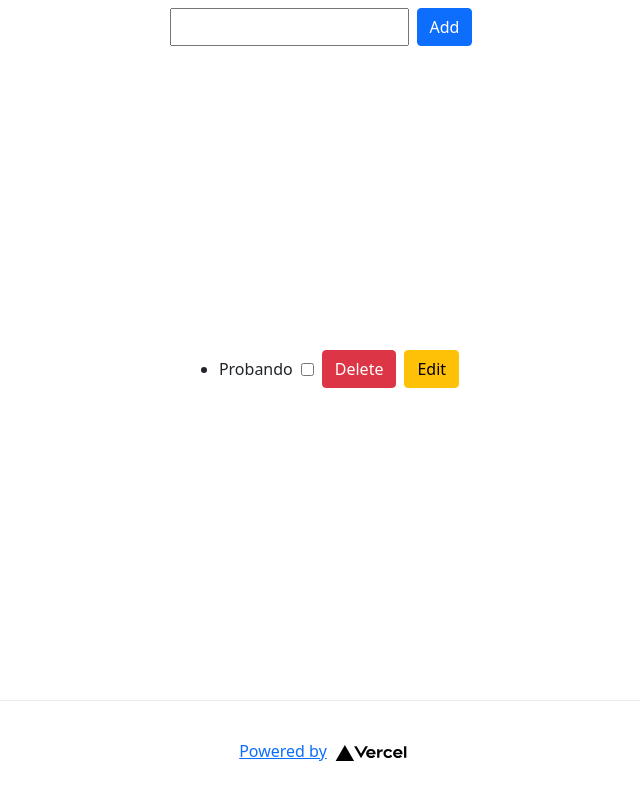
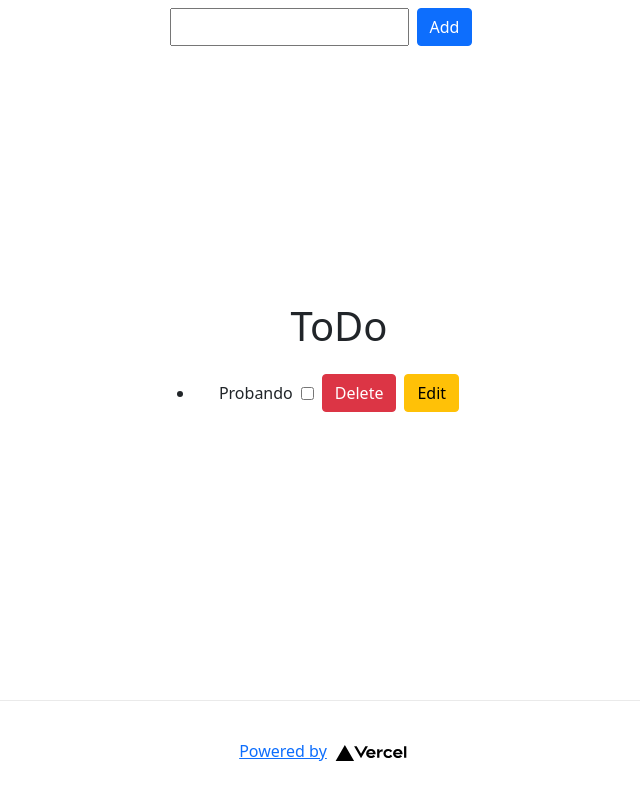
Before and after one commit to Sstark97/NextToDo, a Next.js app: page / in a window 1280 px wide. Shown: the whole page, without its empty margins (317-957 px from the left). Built offline with nearby package versions, Linux system fonts and the light colour scheme.

Commit message:
Add title in ToDoList ul

```diff
--- a/components/ToDoItem.tsx
+++ b/components/ToDoItem.tsx
@@ -20,7 +20,7 @@ const ToDoItem = ( {todo, completedToDo, deleteToDo, handleEdit} : PropsToDo) =>
 
   return (
     <li className="">
-      <div className="d-flex align-items-center justify-content-around">
+      <div className="d-flex align-items-center justify-content-around m-2 p-3">
         {todo.task}
         <input
           className="ms-2"
--- a/components/ToDoList.tsx
+++ b/components/ToDoList.tsx
@@ -10,7 +10,8 @@ const ToDoList = ({todos, completedToDo, deleteToDo, handleEdit} : PropsList ) =
 
 
     return (
-    <ul className="mt-2">
+    <ul className="mt-2 text-center">
+      {todos.length !== 0 ? <h1>ToDo</h1> : <span></span>}
       {todos.map((todo) => {
         return (
           <ToDoItem
```
